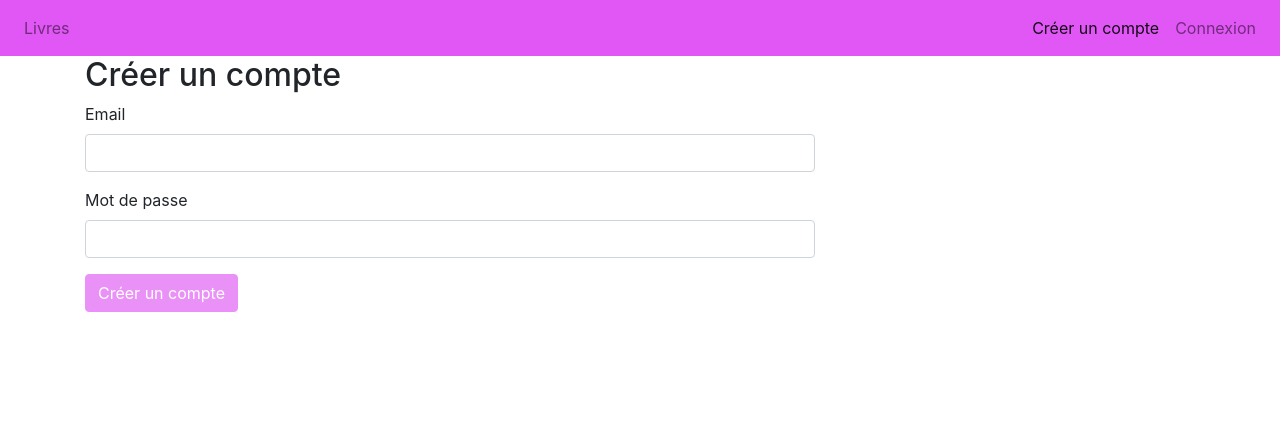
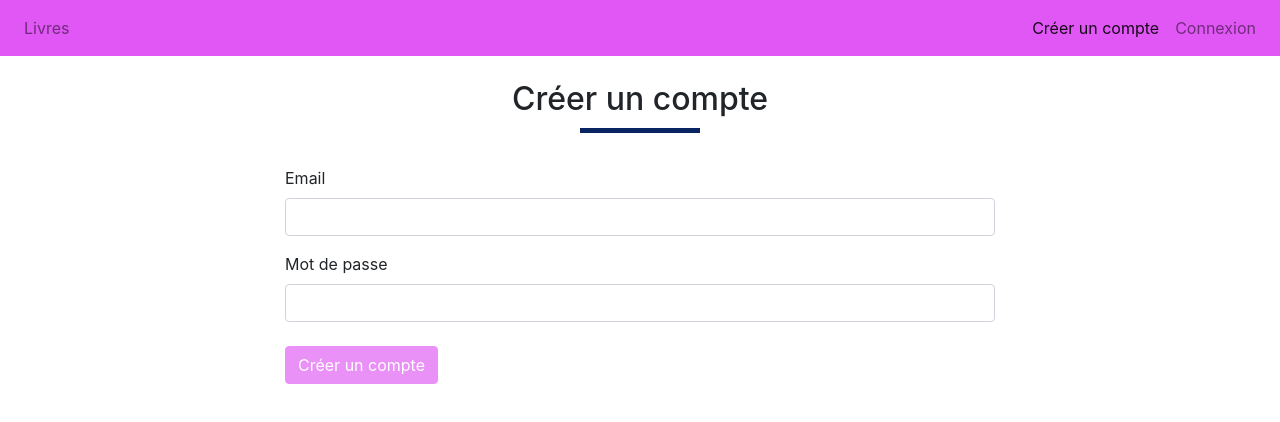
Before and after one commit to MeloScav/bookshelf-app, an Angular app: page /auth/signup in a window 1280 px wide. Shown: the top 422 px of the page. Built offline with nearby package versions, Linux system fonts and the light colour scheme; no server answers.

Commit message:
Styled button and title

```diff
--- a/src/app/auth/signin/signin.component.html
+++ b/src/app/auth/signin/signin.component.html
@@ -2,7 +2,7 @@
   <div class="row justify-content-center">
     <div class="col-md-8 col-md-offset-2">
       <div class="title">
-        <h2 class="my-4">Connexion</h2>
+        <h2 class="mt-4">Connexion</h2>
       </div>
       <form [formGroup]="signInForm" (ngSubmit)="onSubmit()">
         <div class="form-group">
--- a/src/app/auth/signup/signup.component.html
+++ b/src/app/auth/signup/signup.component.html
@@ -1,6 +1,9 @@
-<div class="row">
+<div class="container">
+  <div class="row justify-content-center">
     <div class="col-sm-8 col-sm-offset-2">
-    <h2>Créer un compte</h2>
+      <div class="title">
+        <h2 class="mt-4">Créer un compte</h2>
+      </div>
       <form [formGroup]="signUpForm" (ngSubmit)="onSubmit()">
         <div class="form-group">
           <label for="email">Email</label>
@@ -21,7 +24,7 @@
           />
         </div>
         <button
-        class="btn btn-primary"
+          class="btn btn-primary mt-2"
           type="submit"
           [disabled]="signUpForm.invalid"
         >
@@ -31,3 +34,4 @@
       <p class="text-danger">{{ errorMessage }}</p>
     </div>
   </div>
+</div>
```
Lines whose indentation alone changed are shown as unchanged.
